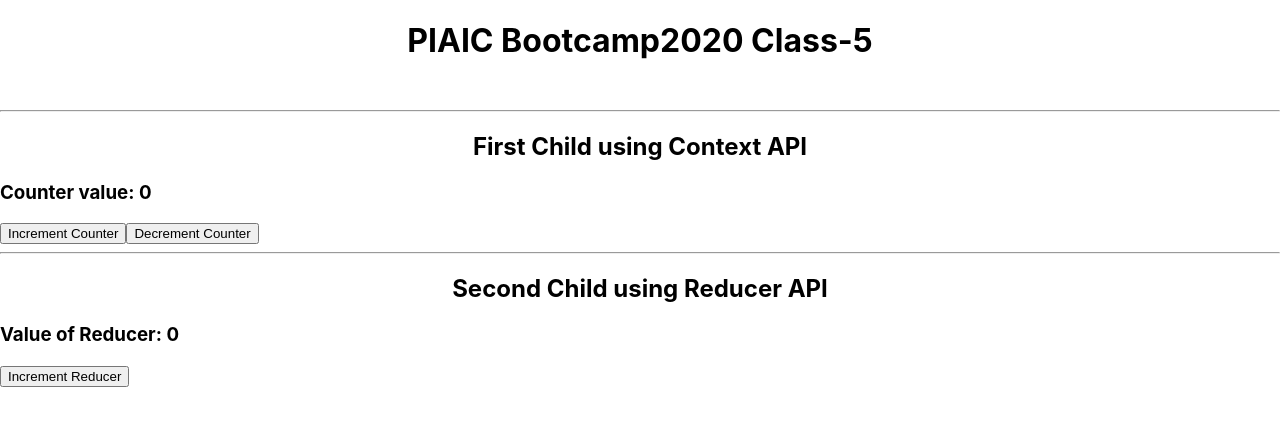
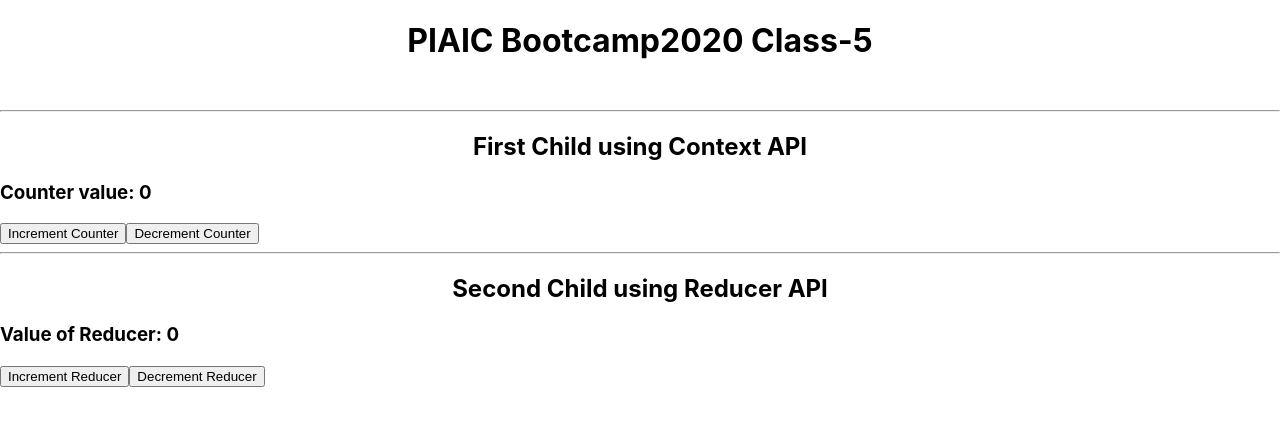
Before and after one commit to EngrAwaisKhan/class-5_react-app, a React (Create React App) app: page / in a window 1280 px wide. Shown: the top 426 px of the page. Built offline with nearby package versions, Linux system fonts and the light colour scheme.

Commit message:
add decrement button

```diff
--- a/src/Child2.js
+++ b/src/Child2.js
@@ -8,6 +8,7 @@
             <h2 style = {{textAlign:"center"}}>Second Child using Reducer API</h2>
             <h3>Value of Reducer: {state}</h3>
             <button onClick = {()=>{dispatch('INCREMENT')}}>Increment Reducer</button>
+            <button onClick = {()=>{dispatch('DECREMENT')}}>Decrement Reducer</button>
         </div>
     )
 }
```
